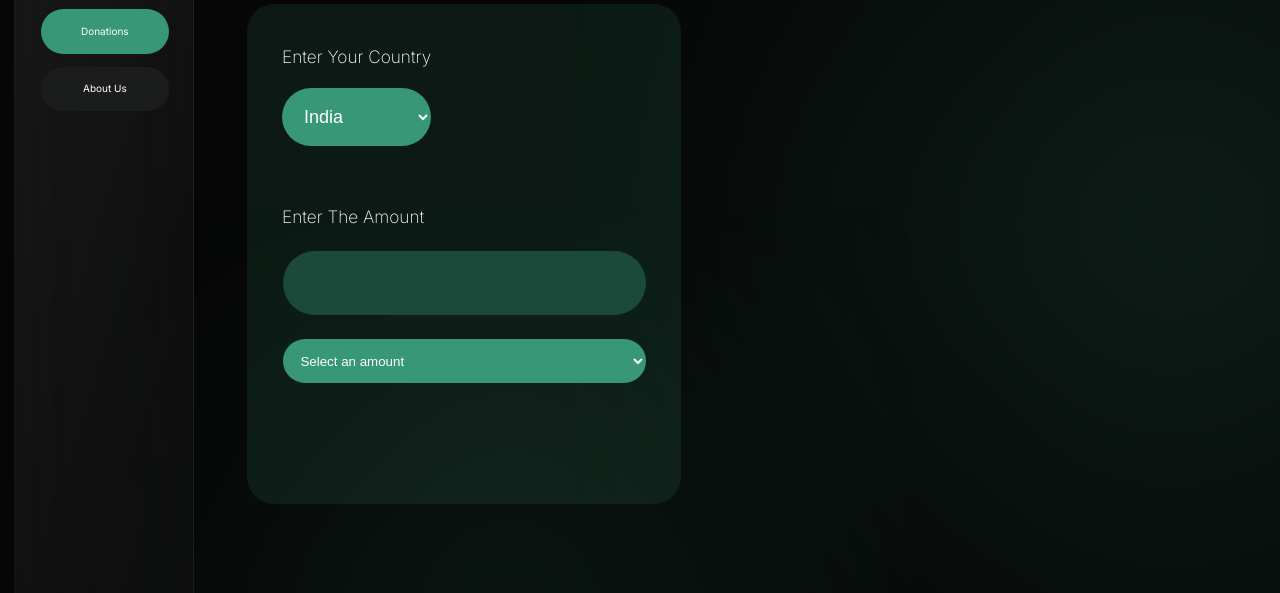
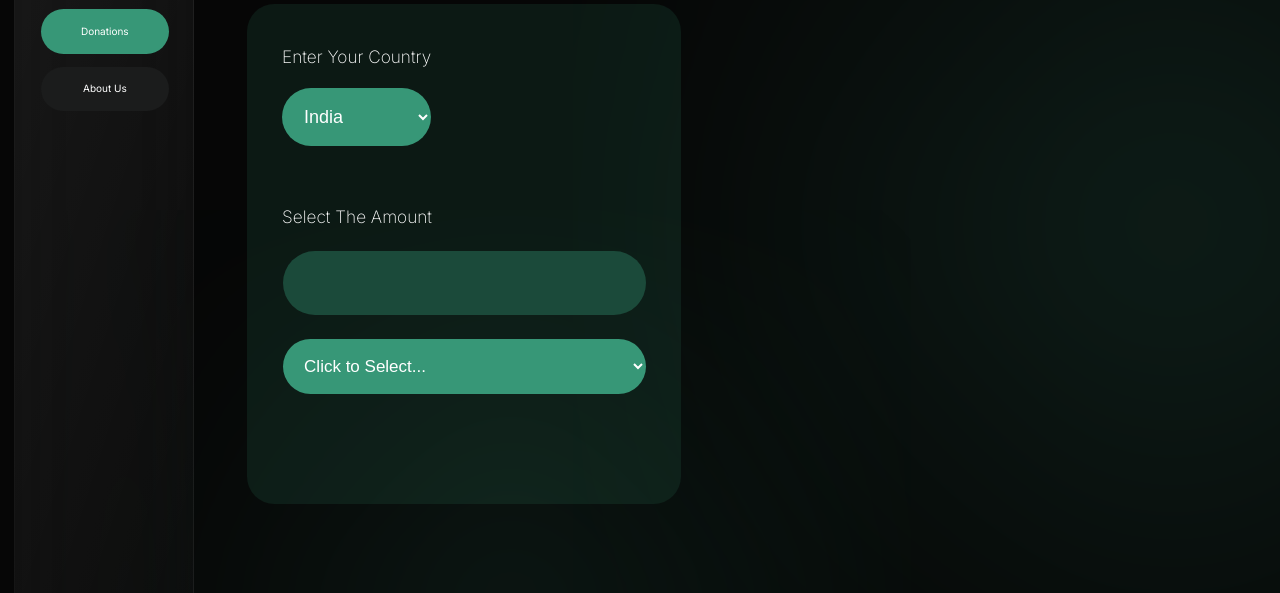
Before and after one commit to TheAkshansh/Biodiversity-new, a website built with Parcel: page Biodiversity-new/Biodiversity_Project/bio-diversity-v2.html in a window 1280 px wide. Shown: the part 207-800 px from the top of the page. Built offline with nearby package versions, Linux system fonts and the light colour scheme; a web font is replaced by a local one.

Commit message:
Update bio-diversity-v2.html

```diff
--- a/Biodiversity-new/Biodiversity_Project/bio-diversity-v2.html
+++ b/Biodiversity-new/Biodiversity_Project/bio-diversity-v2.html
@@ -169,30 +169,30 @@
             <option value="China" style="color: white; text-align: left;">China</option>
           </select>
         </div>
-        <div class="enter-your-country">Enter the amount</div>
+        <div class="enter-your-country">Select the amount</div>
         <div class="amount-input">
           <div class="currency-symbol">
             <div class="rupee-symbol"></div>
             <input id="textArea" class="input-amount" readonly style="color: #ffffff;"></input>
             <br>
             <br>
-            <select class="placeholder-amount" id="optionSelect" style="color: #ffffff;">
+            <select class="placeholder-amount" style="font-size: 17px; color: #ffffff;" id="optionSelect" style="color: #ffffff;">
               <div class="placeholder-digits">
                 <div class="placeholder-pair">
-                  <option value="" disabled selected>Select an amount</option>
-                  <option class="div1" style="color: #ffffff;">₹ 5,000</option>
+                  <option value="" disabled selected >Click to Select...</option>
+                  <option class="div1" style="color: #ffffff;">₹ 1,000</option>
                 </div>
                 <div class="placeholder-pair">
-                  <option class="div1" style="color: #ffffff;">₹ 15,000</option>
+                  <option class="div1" style="color: #ffffff;">₹ 3,000</option>
                 </div>
                 <div class="wrapper">
-                  <option class="div3" style="color: #ffffff;">₹ 25,000</option>
+                  <option class="div3" style="color: #ffffff;">₹ 5,000</option>
                 <div class="wrapper">
-                  <option class="div3" style="color: #ffffff;">₹ 35,000</option>
+                  <option class="div3" style="color: #ffffff;">₹ 10,000</option>
                 </div>
               <div>
                 <style>
-                  #textArea {
+                  #input {
                       background-color: #379777;
                       color: #ffffff;
                       border: 1px solid #379777;
```
